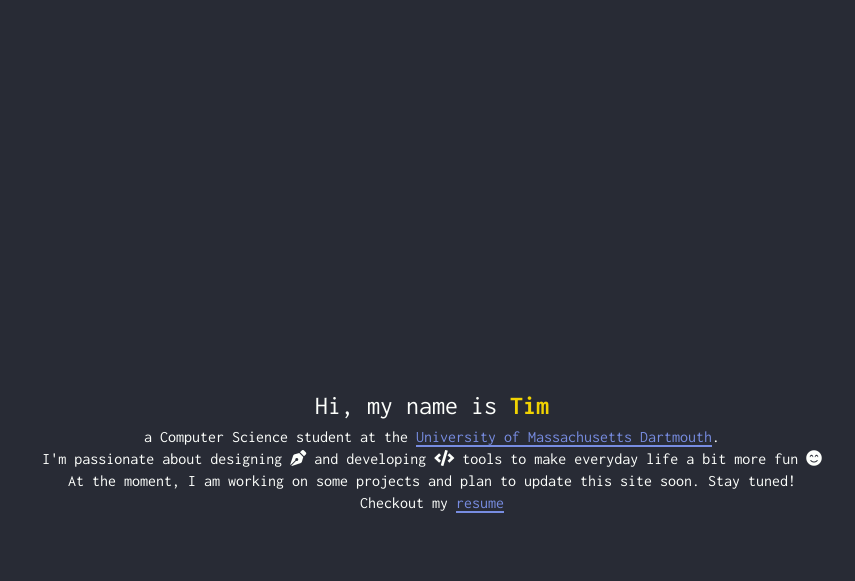
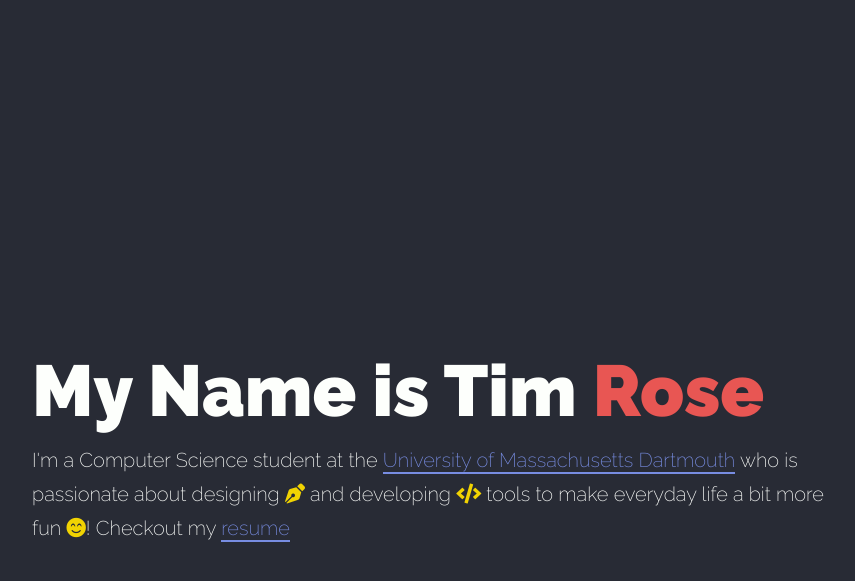
Before and after one commit to flowor/flowor.github.io, a Jekyll site: the page built from index.html, in a window 1280 px wide. Shown: the top 581 px of the page, without its empty margins (208-1063 px from the left). Built offline with Jekyll 4.4.1, drawn with Linux system fonts in a browser that asks for light colours; nearby versions of some CDN libraries.

Commit message:
Update font, colors, and animation

```diff
--- a/_config.yml
+++ b/_config.yml
@@ -8,4 +8,4 @@ gtag: UA-89387804-1
 cover: https://timrose.me/img/cover.png
 keywords: software, developer, design, tim, rose, flowor, umassd, umass, dartmouth, intern
 
-fonturl: https://fonts.googleapis.com/css?family=Inconsolata:400,700
+fonturl: http://fonts.googleapis.com/css?family=Raleway:900,200
--- a/_scss/partials/_globals.scss
+++ b/_scss/partials/_globals.scss
@@ -2,10 +2,11 @@
 $black: #282B35;
 $white: #FDFFFC;
 $yellow: #F1D302;
+$rosered: #E85653;
 $blue: #788DE2;
 
 // Fonts
-$main-font: 'Inconsolata', monospace;
+$main-font: 'Raleway', sans-serif;
 
 // Mixins
 @mixin transition {
--- a/css/main.css
+++ b/css/main.css
@@ -46,27 +46,31 @@ table {
   border-spacing: 0; }
 
 html {
-  font-family: "Inconsolata", monospace;
+  font-family: "Raleway", sans-serif;
   font-weight: 400;
   height: 100%; }
 
 body {
-  position: relative;
+  background: #282B35;
+  width: 100%;
   height: 100%;
-  text-align: center;
-  background: #282B35; }
+  margin: 0;
+  padding: 0;
+  position: absolute;
+  display: inline-flex; }
 
 .center-content {
-  display: flex;
-  flex-direction: column;
-  justify-content: center;
-  height: 100%;
   color: #FDFFFC;
-  margin: 0px 60px; }
+  margin: auto auto;
+  max-width: 800px;
+  padding: 40px; }
 
 .highlight {
-  color: #F1D302;
+  color: #E85653;
   font-weight: 700; }
+
+.fas {
+  color: #F1D302; }
 
 a {
   transition: all 0.15s ease-in-out;
@@ -80,29 +84,53 @@ a:hover {
   text-decoration: none; }
 
 p {
-  font-size: 16px;
-  line-height: 22px; }
+  line-height: 34px;
+  font-size: 20px;
+  font-weight: 200; }
 
 h1 {
-  font-size: 26px;
-  line-height: 40px; }
+  margin: 0 auto;
+  font-size: 72px;
+  font-weight: 900; }
 
 .fadeUp {
-  -webkit-animation-duration: 2s;
-  animation-duration: 2s;
-  -webkit-animation-name: fadeUp;
-  animation-name: fadeUp; }
+  opacity: 0;
+  -webkit-animation: fadeUp ease-in 1;
+  -moz-animation: fadeUp ease-in 1;
+  animation: fadeUp ease-in 1;
+  -webkit-animation-fill-mode: forwards;
+  -moz-animation-fill-mode: forwards;
+  animation-fill-mode: forwards;
+  -webkit-animation-duration: 1s;
+  -moz-animation-duration: 1s;
+  animation-duration: 1s; }
+
+.fadeUp.one {
+  -webkit-animation-delay: 1s;
+  -moz-animation-delay: 1s;
+  animation-delay: 1s; }
+
+.fadeUp.two {
+  -webkit-animation-delay: 2s;
+  -moz-animation-delay: 2s;
+  animation-delay: 2s; }
 
 @-webkit-keyframes fadeUp {
   0% {
     opacity: 0;
-    transform: translateY(10px); }
+    transform: translateY(5px); }
+  100% {
+    opacity: 1; } }
+@-moz-keyframes fadeUp {
+  0% {
+    opacity: 0;
+    transform: translateY(5px); }
   100% {
     opacity: 1; } }
 @keyframes fadeUp {
   0% {
     opacity: 0;
-    transform: translateY(10px); }
+    transform: translateY(5px); }
   100% {
     opacity: 1; } }
 
--- a/index.html
+++ b/index.html
@@ -2,10 +2,10 @@
 layout: default
 ---
 
-<div class="fadeUp">
-  <h1>Hi, my name is <span class="highlight">Tim</span></h1>
-  <p>a Computer Science student at the <a href="https://www.umassd.edu/" target="_blank">University of Massachusetts Dartmouth</a>.</p>
-  <p>I'm passionate about designing <i class="fas fa-pen-nib"></i> and developing <i class="fas fa-code"></i> tools to make everyday life a bit more fun <i class="fas fa-smile-beam"></i></p>
-  <p>At the moment, I am working on some projects and plan to update this site soon. Stay tuned!</p>
-  <p>Checkout my <a href="resume.pdf">resume</a></p>
+<div>
+  <h1 class="one fadeUp">My Name is Tim <span class="highlight">Rose</span></h1><br>
+  <p class="two fadeUp">I'm a Computer Science student at the
+    <a href="https://www.umassd.edu/" target="_blank">University of Massachusetts Dartmouth</a>
+    who is passionate about designing <i class="fas fa-pen-nib"></i> and developing <i class="fas fa-code"></i>
+    tools to make everyday life a bit more fun <i class="fas fa-smile-beam"></i>! Checkout my <a href="resume.pdf">resume</a></p>
 </div>
```
Also changed, not shown: _scss/partials/_base.scss (+51 -19 lines).
